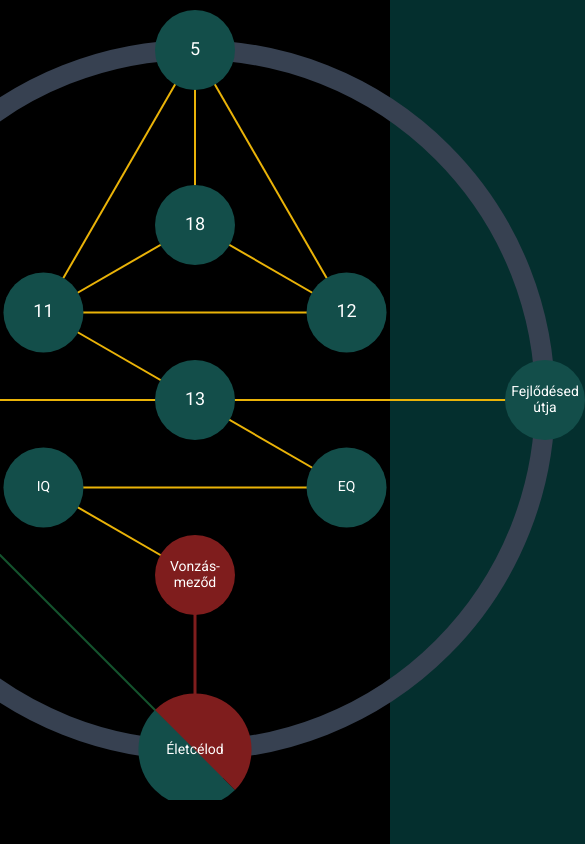
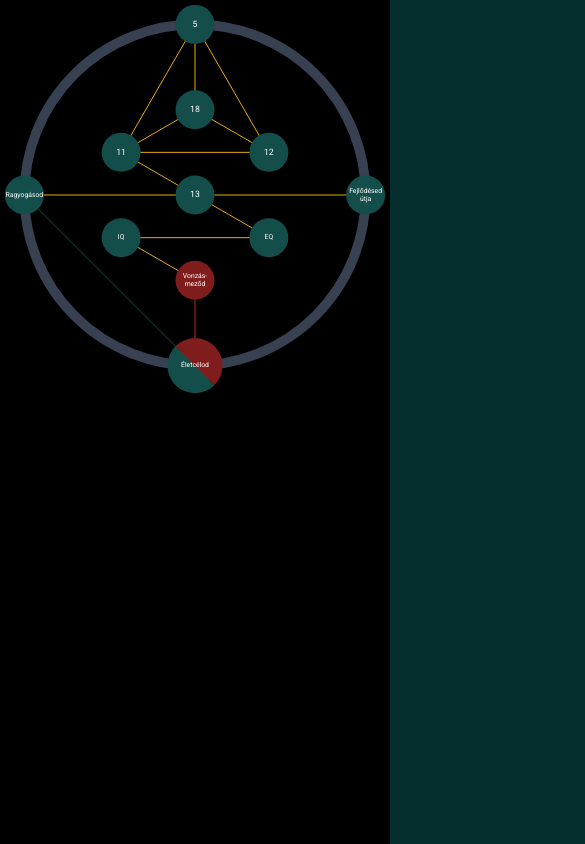
Before and after one commit to lucienruppert/tribebuddy_new, an Angular app: page /genekeys-chart in a window 390 px wide. Shown: the whole page, 585 px wide, since content can reach past the window. Built offline with nearby package versions, Linux system fonts and the light colour scheme.

Commit message:
make chart responsive

```diff
--- a/src/app/components/helpers-modules/constellation-components/genekeys-chart/genekeys-chart.component.html
+++ b/src/app/components/helpers-modules/constellation-components/genekeys-chart/genekeys-chart.component.html
@@ -1,5 +1,10 @@
-<div>
-  <svg width="800" height="800">
+<div class="w-full max-w-4xl mx-auto">
+  <div class="relative w-full" style="padding-bottom: 112.5%">
+    <svg
+      class="absolute inset-0 w-full h-full"
+      viewBox="0 0 800 900"
+      preserveAspectRatio="xMidYMid meet"
+    >
       <circle
         cx="400"
         cy="400"
@@ -267,3 +272,4 @@
       </text>
     </svg>
   </div>
+</div>
```
Lines whose indentation alone changed are shown as unchanged.
